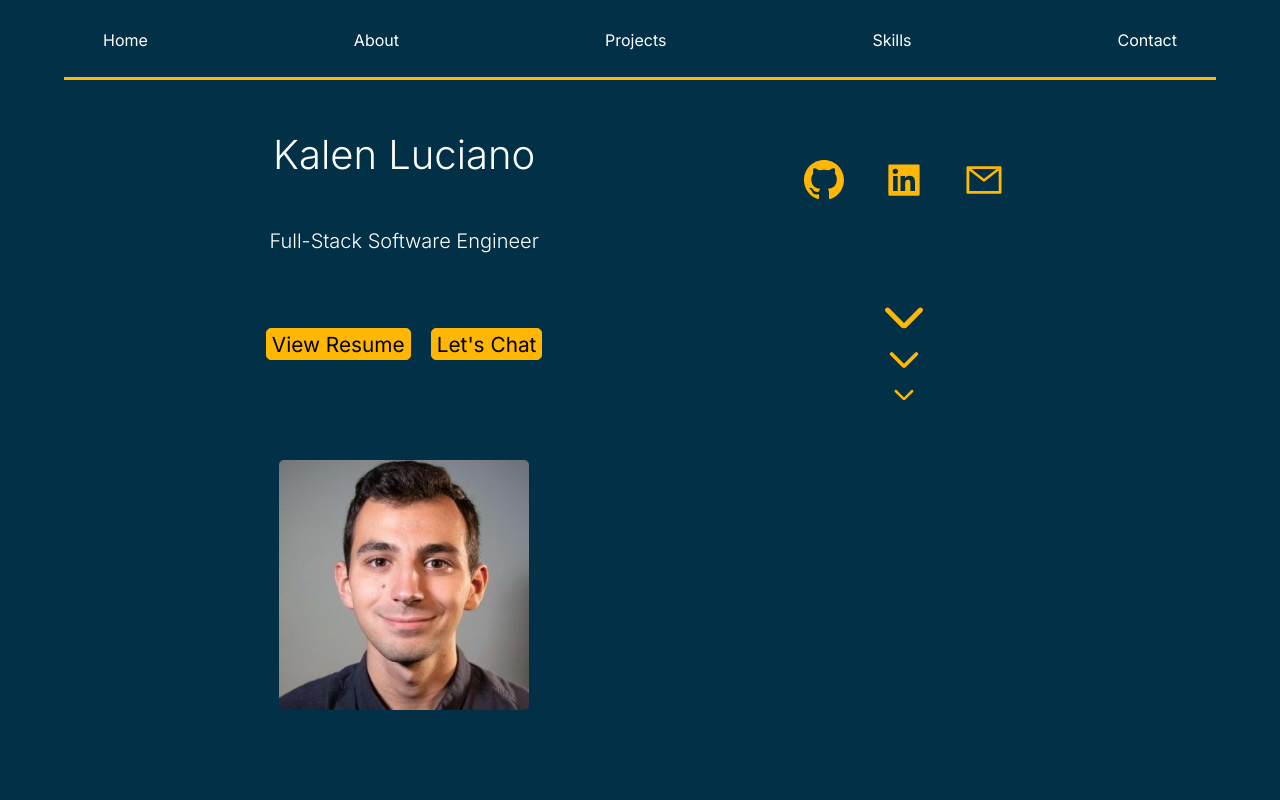
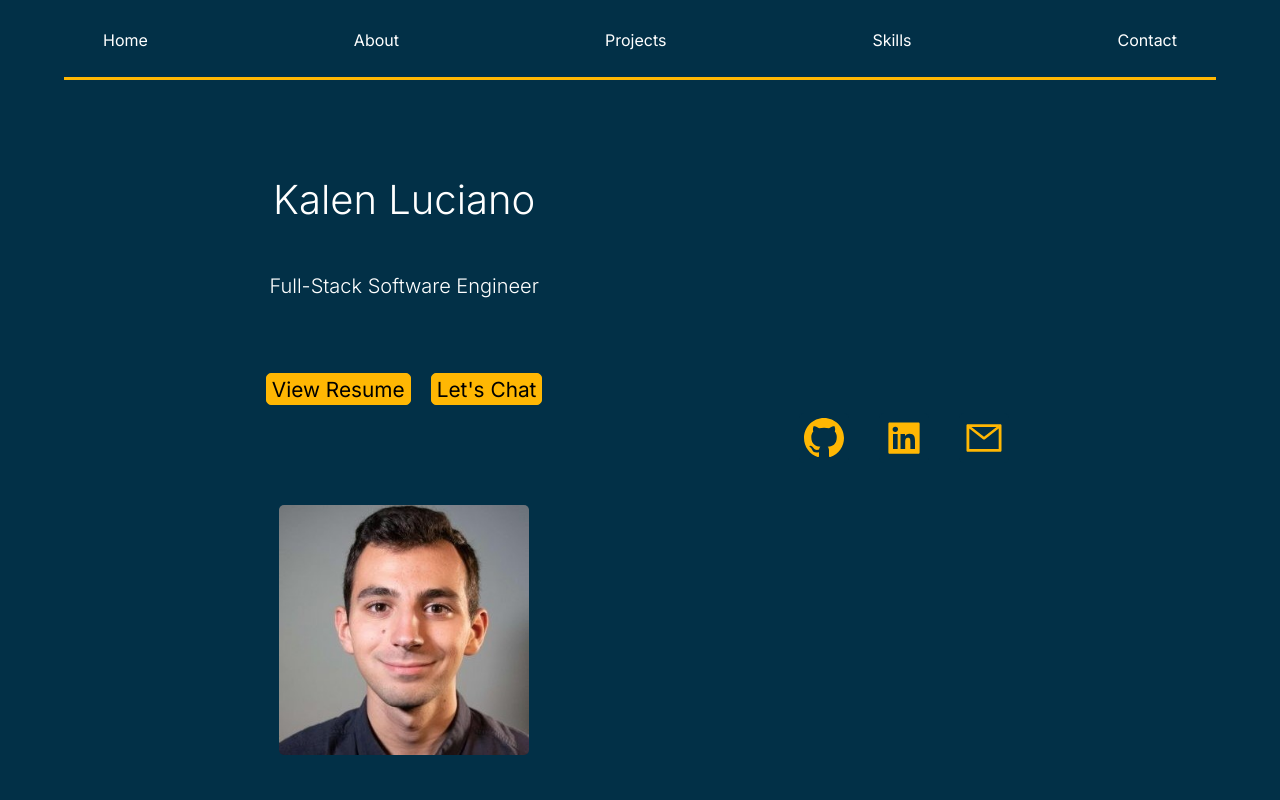
Before and after one commit to kalenluciano/kalenluciano.github.io, a React (Create React App) app: page / in a window 1280 px wide. Shown: the top 800 px of the page. Built offline with nearby package versions, Linux system fonts and the light colour scheme.

Commit message:
Temporarily redesigned landing page for desktop

```diff
--- a/src/styles/Landing.css
+++ b/src/styles/Landing.css
@@ -68,3 +68,20 @@
 .last-arrow {
     margin: 5px;
 }
+
+@media screen and (min-width: 690px) {
+    .landing-arrows {
+        display: none;
+    }
+}
+
+@media screen and (min-width: 990px) {
+    #landing {
+        display: flex;
+        justify-content: center;
+    }
+
+    .landing-icons {
+        margin: 3% 0;
+    }
+}
--- a/src/styles/Project.css
+++ b/src/styles/Project.css
@@ -15,5 +15,5 @@
     display: flex;
     flex-wrap: wrap;
     justify-content: center;
-    align-items: center;
+    align-items: flex-start;
 }
```
